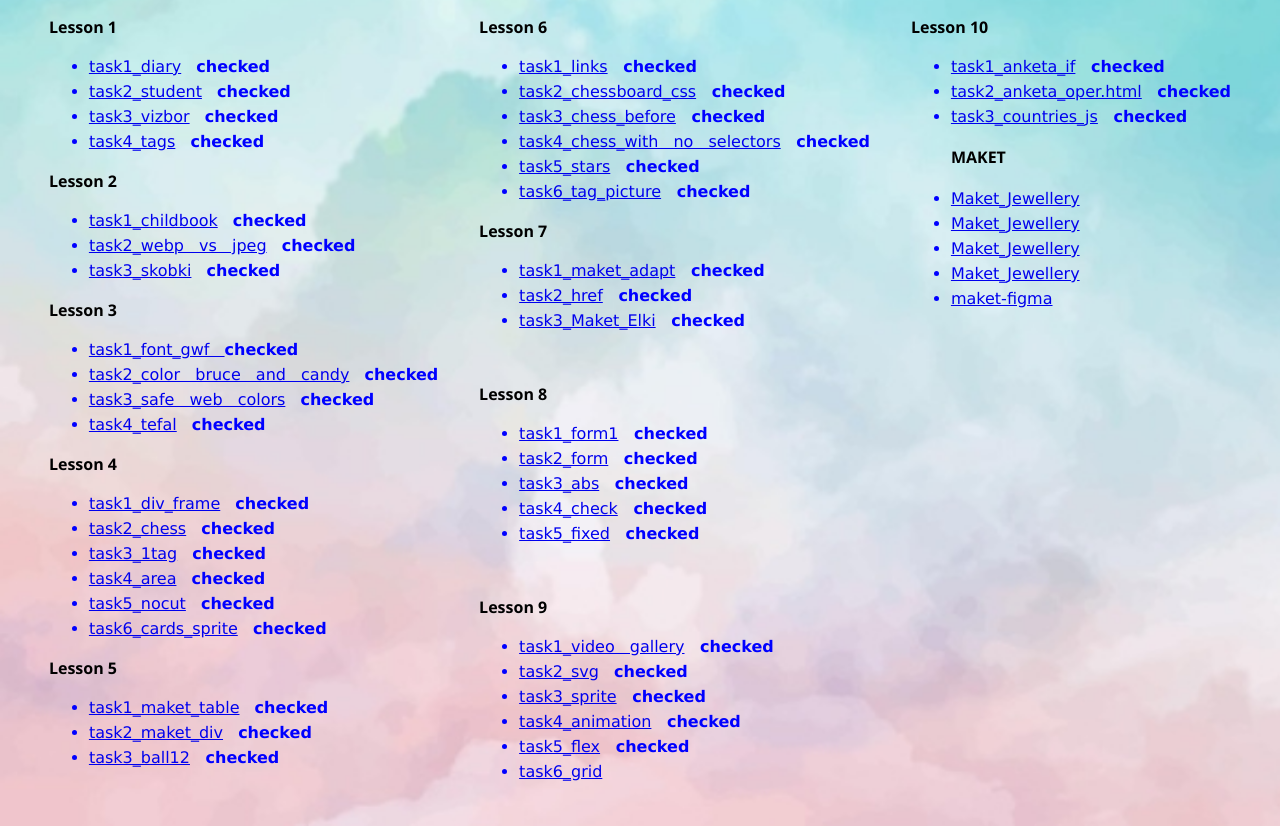
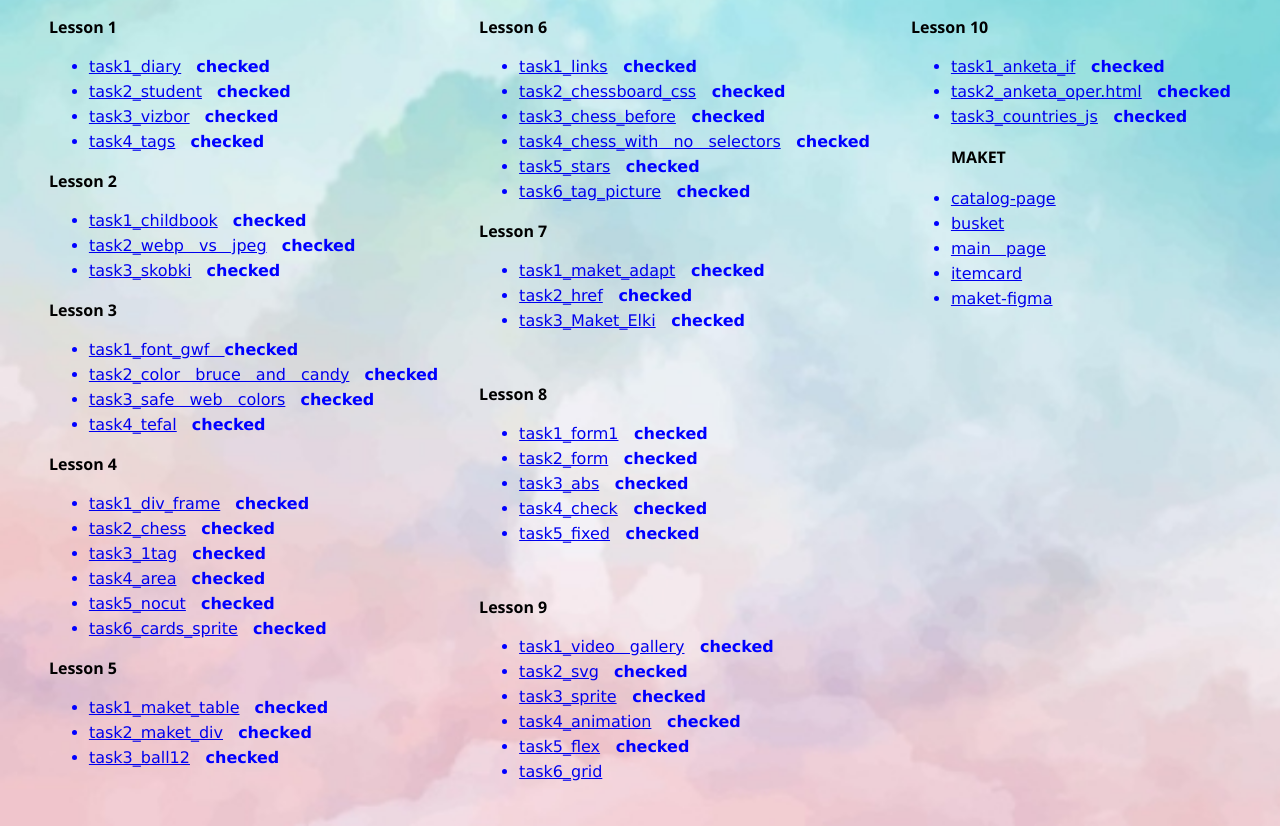
Before and after one commit to Nika0711/IT-Academy, a plain HTML site: page index.html in a window 1280 px wide. Shown: the part 86-912 px from the top of the page. Drawn offline with Linux system fonts and the light colour scheme.

Commit message:
ldk;gkdx;l

```diff
--- a/index.html
+++ b/index.html
@@ -158,10 +158,10 @@ font-weight: cursive">
 
     <p style="font-family:'Segoe UI', Tahoma, Geneva, Verdana, fantasy;
     font-weight: 900;"> MAKET </p>
-    <li><a href="Final Maket_Jewellery/index.html" target="_blank">Maket_Jewellery</a></li>
-    <li><a href="Final Maket_Jewellery/busket.html" target="_blank">Maket_Jewellery</a></li>
-    <li><a href="Final Maket_Jewellery/main.html" target="_blank">Maket_Jewellery</a></li>
-    <li><a href="Final Maket_Jewellery/itemcard.html" target="_blank">Maket_Jewellery</a></li>
+    <li><a href="Final Maket_Jewellery/index.html" target="_blank">catalog-page</a></li>
+    <li><a href="Final Maket_Jewellery/busket.html" target="_blank">busket</a></li>
+    <li><a href="Final Maket_Jewellery/main.html" target="_blank">main page</a></li>
+    <li><a href="Final Maket_Jewellery/itemcard.html" target="_blank">itemcard</a></li>
     <li><a href="https://www.figma.com/file/5rzNpuy0zRmmj5A6yyyg7P/%D0%A0%D0%B8%D0%B7%D0%BD%D0%B8%D1%87%D1%83%D0%BA-%D0%94%D0%B8%D0%BC%D0%B0---%D0%94%D0%BE%D0%BC%D0%B0%D1%88%D0%BD%D0%B8%D0%B5-%D1%80%D0%B0%D0%B1%D0%BE%D1%82%D1%8B?node-id=1%3A9" target="_blank">maket-figma</a></li>
    </div>
  </div>
```
